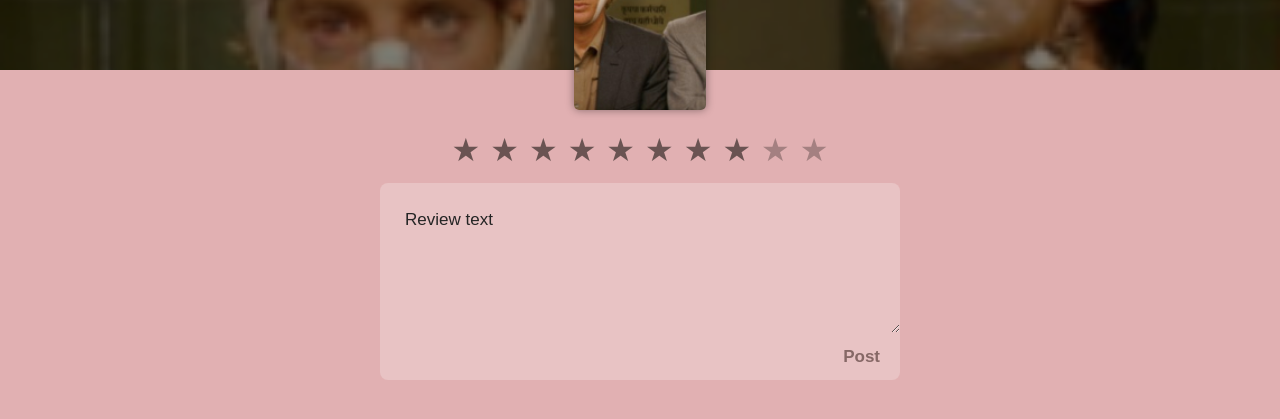
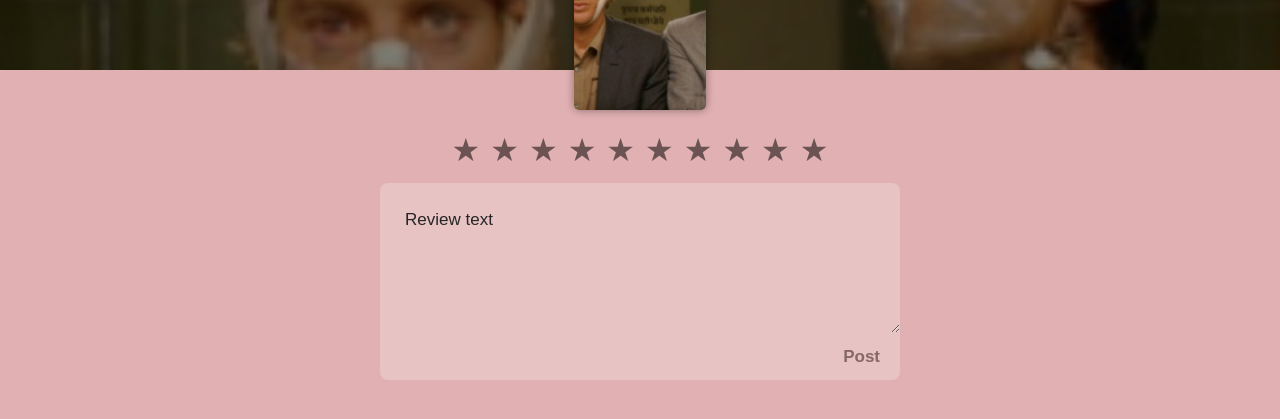
Before and after one commit to sanjoyz/700193-what-to-watch-6, a React app: page /films/1/review in a window 1280 px wide. Shown: the part 235-654 px from the top of the page. Built offline with nearby package versions, Linux system fonts and the light colour scheme.

Commit message:
сделал обработку формы и сохранение состояния

```diff
--- /dev/null
+++ b/src/components/add-review-form/add-review-form.jsx
@@ -0,0 +1,46 @@
+import React, {useState} from 'react';
+
+const AddReviewForm = (props) => {
+  const [reviewForm, setReviewForm] = useState({
+    rating: 1,
+    text: ``,
+  });
+
+  const handleSubmit = (evt) => {
+    evt.preventDefault();
+  };
+
+  const handleFieldChange = (evt) => {
+    const {name, value} = evt.target;
+    setReviewForm({...reviewForm, [name]: value});
+  };
+
+  const ratingStars = [1, 2, 3, 4, 5, 6, 7, 8, 9, 10];
+  return (
+    <div className="add-review">
+      <form action="#" className="add-review__form" onSubmit={handleSubmit}>
+        <div className="rating">
+          <div className="rating__stars">
+            {ratingStars.map((star) => {
+              return ([
+                <input className="rating__input" id={`star-` + star} type="radio" name="rating" value={star} onChange={handleFieldChange}/>,
+                <label className="rating__label" htmlFor={`star-` + star}>{`Rating ` + star}</label>
+              ]
+              );
+            })}
+          </div>
+        </div>
+
+        <div className="add-review__text">
+          <textarea className="add-review__textarea" name="review-text" id="review-text" placeholder="Review text" onChange={handleFieldChange}></textarea>
+          <div className="add-review__submit">
+            <button className="add-review__btn" type="submit">Post</button>
+          </div>
+
+        </div>
+      </form>
+    </div>
+  );
+};
+
+export default AddReviewForm;
--- a/src/components/add-review/add-review.jsx
+++ b/src/components/add-review/add-review.jsx
@@ -1,5 +1,6 @@
 import React from 'react';
 import PropTypes from 'prop-types';
+import AddReviewForm from '../add-review-form/add-review-form';
 const AddReview = (props) => {
   const {name, previewImage} = props;
   return (
@@ -43,53 +44,7 @@ const AddReview = (props) => {
             <img src={previewImage} alt="The Grand Budapest Hotel poster" width="218" height="327" />
           </div>
         </div>
-
-        <div className="add-review">
-          <form action="#" className="add-review__form">
-            <div className="rating">
-              <div className="rating__stars">
-                <input className="rating__input" id="star-1" type="radio" name="rating" value="1"/>
-                <label className="rating__label" htmlFor="star-1">Rating 1</label>
-
-                <input className="rating__input" id="star-2" type="radio" name="rating" value="2" />
-                <label className="rating__label" htmlFor="star-2">Rating 2</label>
-
-                <input className="rating__input" id="star-3" type="radio" name="rating" value="3" checked />
-                <label className="rating__label" htmlFor="star-3">Rating 3</label>
-
-                <input className="rating__input" id="star-4" type="radio" name="rating" value="4" />
-                <label className="rating__label" htmlFor="star-4">Rating 4</label>
-
-                <input className="rating__input" id="star-5" type="radio" name="rating" value="5" />
-                <label className="rating__label" htmlFor="star-5">Rating 5</label>
-
-                <input className="rating__input" id="star-6" type="radio" name="rating" value="6"/>
-                <label className="rating__label" htmlFor="star-6">Rating 6</label>
-
-                <input className="rating__input" id="star-7" type="radio" name="rating" value="7" />
-                <label className="rating__label" htmlFor="star-7">Rating 7</label>
-
-                <input className="rating__input" id="star-8" type="radio" name="rating" value="8" checked />
-                <label className="rating__label" htmlFor="star-8">Rating 8</label>
-
-                <input className="rating__input" id="star-9" type="radio" name="rating" value="9" />
-                <label className="rating__label" htmlFor="star-9">Rating 9</label>
-
-                <input className="rating__input" id="star-10" type="radio" name="rating" value="10" />
-                <label className="rating__label" htmlFor="star-10">Rating 10</label>
-              </div>
-            </div>
-
-            <div className="add-review__text">
-              <textarea className="add-review__textarea" name="review-text" id="review-text" placeholder="Review text"></textarea>
-              <div className="add-review__submit">
-                <button className="add-review__btn" type="submit">Post</button>
-              </div>
-
-            </div>
-          </form>
-        </div>
-
+        <AddReviewForm></AddReviewForm>
       </section>
     </React.Fragment>
   );
```
